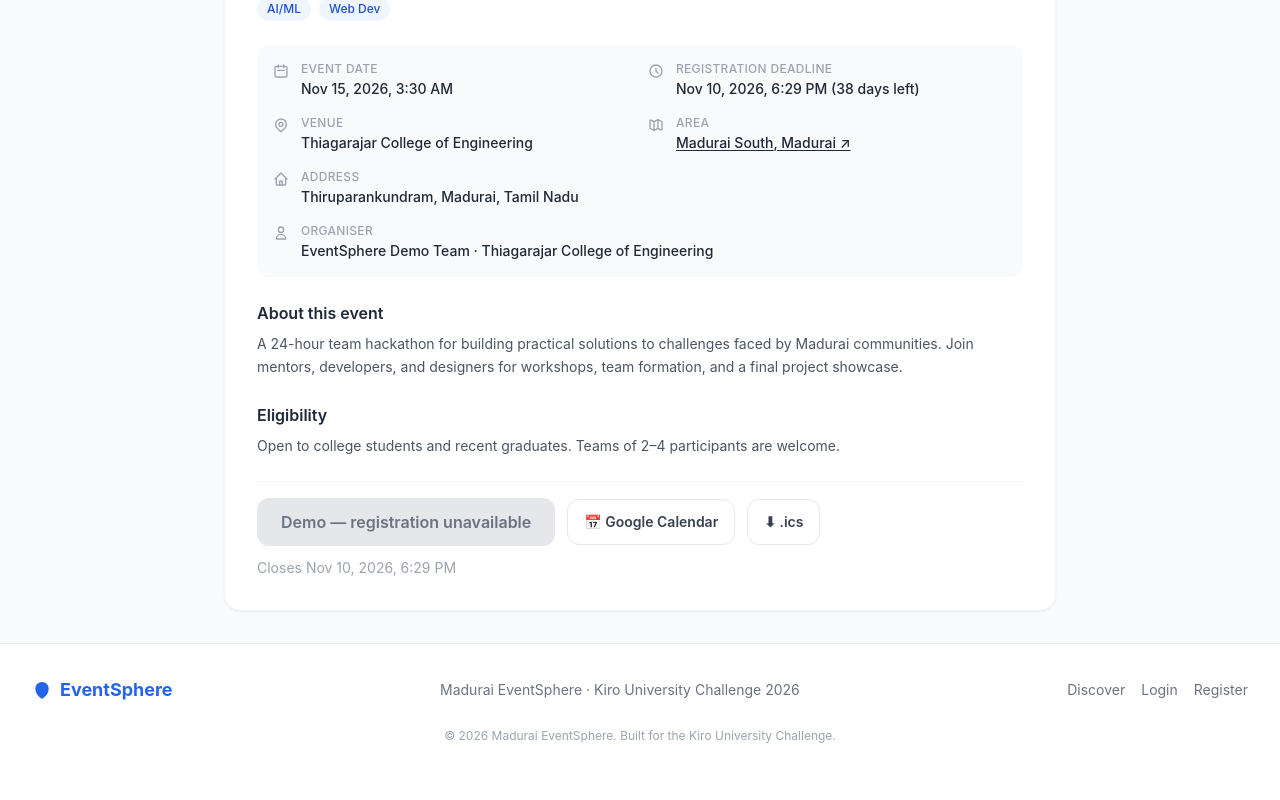
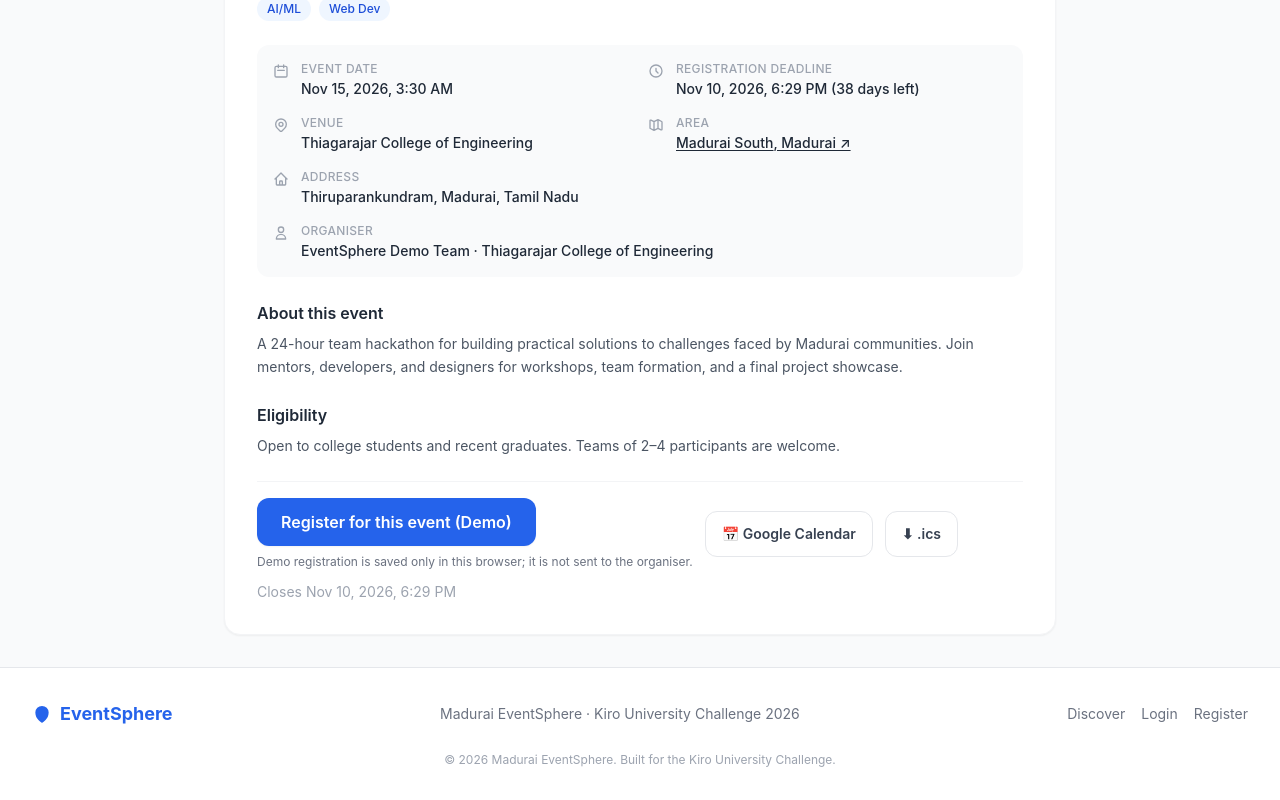
Before and after one commit to SELVA-MEENAKSHI-K/frontendmadurai-eventsphere, a React (Vite) app: page /events/sample-1 in a window 1280 px wide. Shown: the part 594-1394 px from the top of the page. Before the commit the page ends 1370 px from the top, so only its background shows below. Built offline with nearby package versions, Linux system fonts and the light colour scheme; no server answers.

Commit message:
feat(demo): add demo registration flow with localStorage persistence in EventDetailPage

```diff
--- a/src/pages/EventDetailPage.jsx
+++ b/src/pages/EventDetailPage.jsx
@@ -16,6 +16,14 @@ export default function EventDetailPage() {
   const [loading, setLoading]     = useState(true)
   const [error, setError]         = useState(null)
   const [imgLoaded, setImgLoaded] = useState(false)
+  const [registeredDemoIds, setRegisteredDemoIds] = useState(() => {
+    try {
+      const saved = JSON.parse(localStorage.getItem('eventsphere_demo_registrations') || '[]')
+      return Array.isArray(saved) ? saved : []
+    } catch {
+      return []
+    }
+  })
   const { bookmarkedIds, toggleBookmark } = useBookmarks()
 
   useEffect(() => {
@@ -56,6 +64,18 @@ export default function EventDetailPage() {
       toast.success('Link copied to clipboard!')
     } catch (err) {
       if (err?.name !== 'AbortError') toast.error('Could not share this event.')
+    }
+  }
+
+  function handleDemoRegistration() {
+    if (registeredDemoIds.includes(id)) return
+    const next = [...registeredDemoIds, id]
+    try {
+      localStorage.setItem('eventsphere_demo_registrations', JSON.stringify(next))
+      setRegisteredDemoIds(next)
+      toast.success('Demo registration complete! No real registration was sent.')
+    } catch {
+      toast.error('Could not save this demo registration in your browser.')
     }
   }
 
@@ -236,7 +256,19 @@ export default function EventDetailPage() {
             )}
 
             <div className="pt-4 border-t border-gray-100 flex flex-wrap items-center gap-3">
-              {registration_url && !deadlinePassed ? (
+              {is_demo && !deadlinePassed ? (
+                <div className="flex flex-col items-start gap-2">
+                  <button
+                    type="button"
+                    onClick={handleDemoRegistration}
+                    disabled={registeredDemoIds.includes(id)}
+                    className="inline-flex items-center gap-2 bg-blue-600 hover:bg-blue-700 disabled:bg-green-600 text-white font-semibold px-6 py-3 rounded-xl transition-colors shadow-sm focus:outline-none focus:ring-2 focus:ring-blue-500 focus:ring-offset-2"
+                  >
+                    {registeredDemoIds.includes(id) ? 'Registered (Demo)' : 'Register for this event (Demo)'}
+                  </button>
+                  <p className="text-xs text-gray-500">Demo registration is saved only in this browser; it is not sent to the organiser.</p>
+                </div>
+              ) : registration_url && !deadlinePassed ? (
                 <a
                   href={registration_url}
                   target="_blank"
@@ -250,7 +282,7 @@ export default function EventDetailPage() {
                 </a>
               ) : (
                 <button disabled aria-disabled="true" className="inline-flex items-center gap-2 bg-gray-200 text-gray-500 font-semibold px-6 py-3 rounded-xl cursor-not-allowed">
-                  {is_demo ? 'Demo — registration unavailable' : deadlinePassed ? 'Registration Closed' : 'Registration unavailable'}
+                  {is_demo && deadlinePassed ? 'Demo registration closed' : deadlinePassed ? 'Registration Closed' : 'Registration unavailable'}
                 </button>
               )}
 
```
